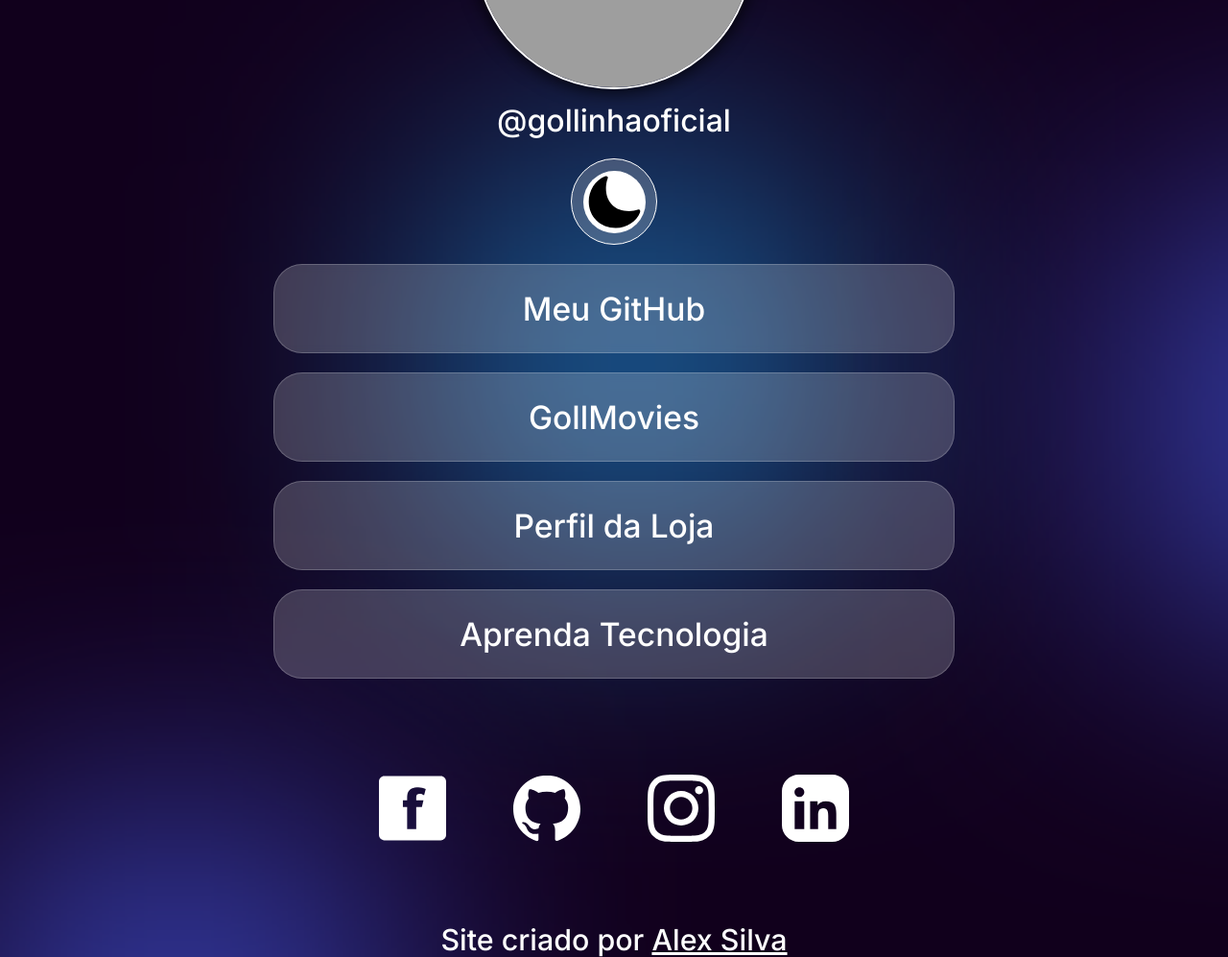
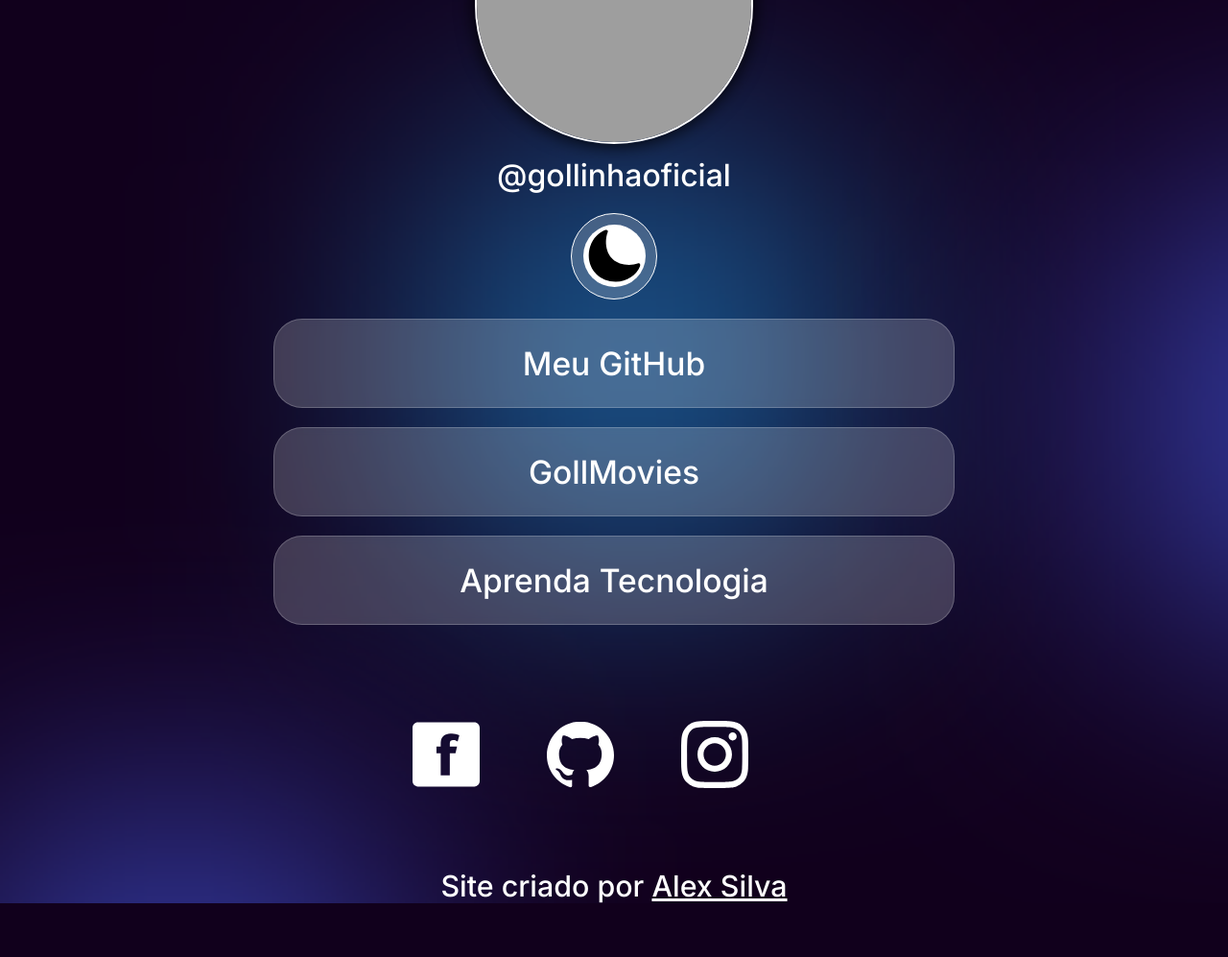
Before and after one commit to devalex16/forelinks, a plain HTML site: page index.html in a window 1280 px wide. Shown: the whole page at 96% size. After the commit the page ends 941 px from the top, so only its background shows below. Drawn offline with Linux system fonts and the light colour scheme; grey boxes are pictures that could not be loaded.

Commit message:
Update index.html

```diff
--- a/index.html
+++ b/index.html
@@ -20,7 +20,6 @@
     <ul>
     	<li><a href="https://github.com/devalex16" target="_blank">Meu GitHub</a>
     	<li><a href="https://gollmovies.vercel.app" target="_blank">GollMovies</a>
-    	<li><a href="https://instagram.com/golsmart_" target="_blank">Perfil da Loja</a>
     	<li><a href="https://www.cursoemvideo.com" target="_blank">Aprenda Tecnologia</a>
     </ul>
     <section id="redes-sociais">
@@ -35,7 +34,7 @@
     		<img src="./assets/icons/instagram.svg" alt="Instagram">
     	</a>
 
-    	<a href="#">
+    	<a href="https://www.linkedin.com/in/alex-silva-9b96a3269" target="_blank>
     		<img src="./assets/icons/linkedin.svg" alt="Linkedin">
     	</a>
     </section>
```
